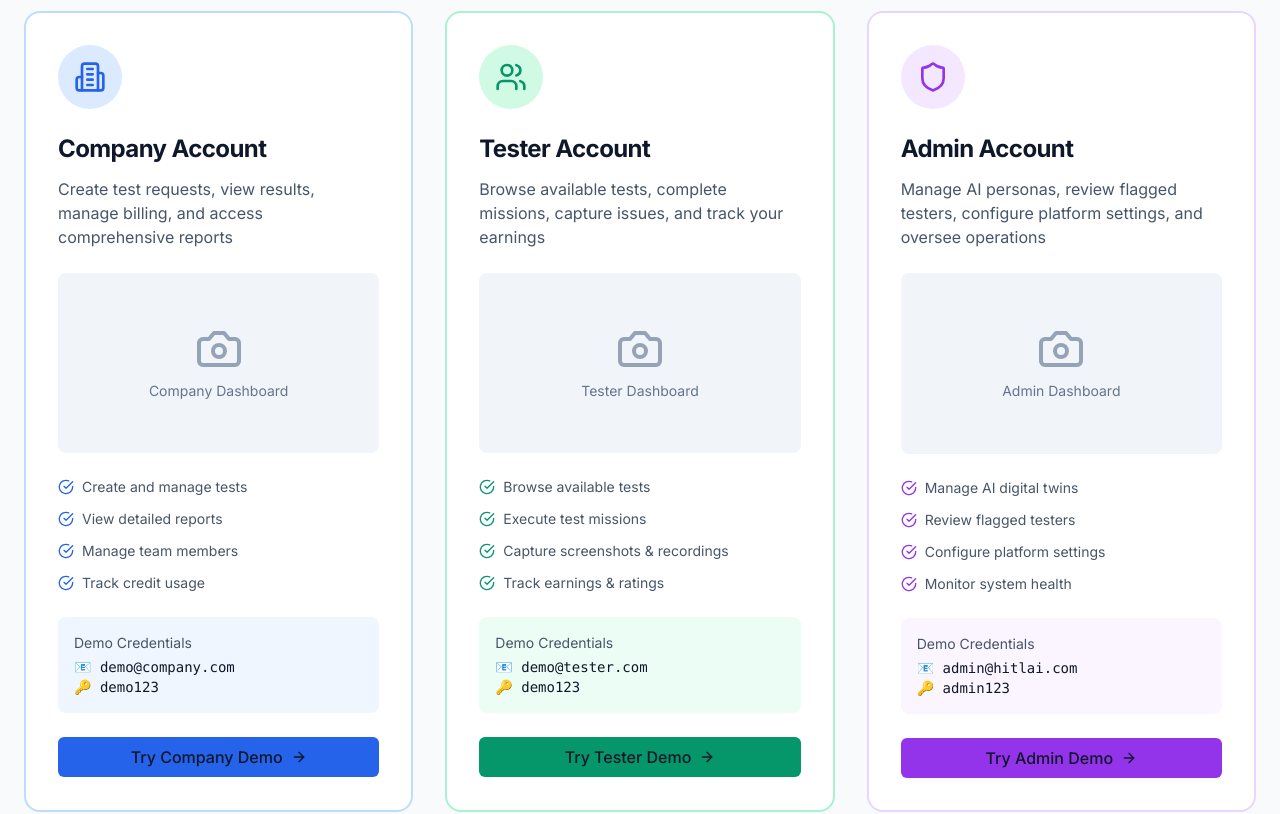
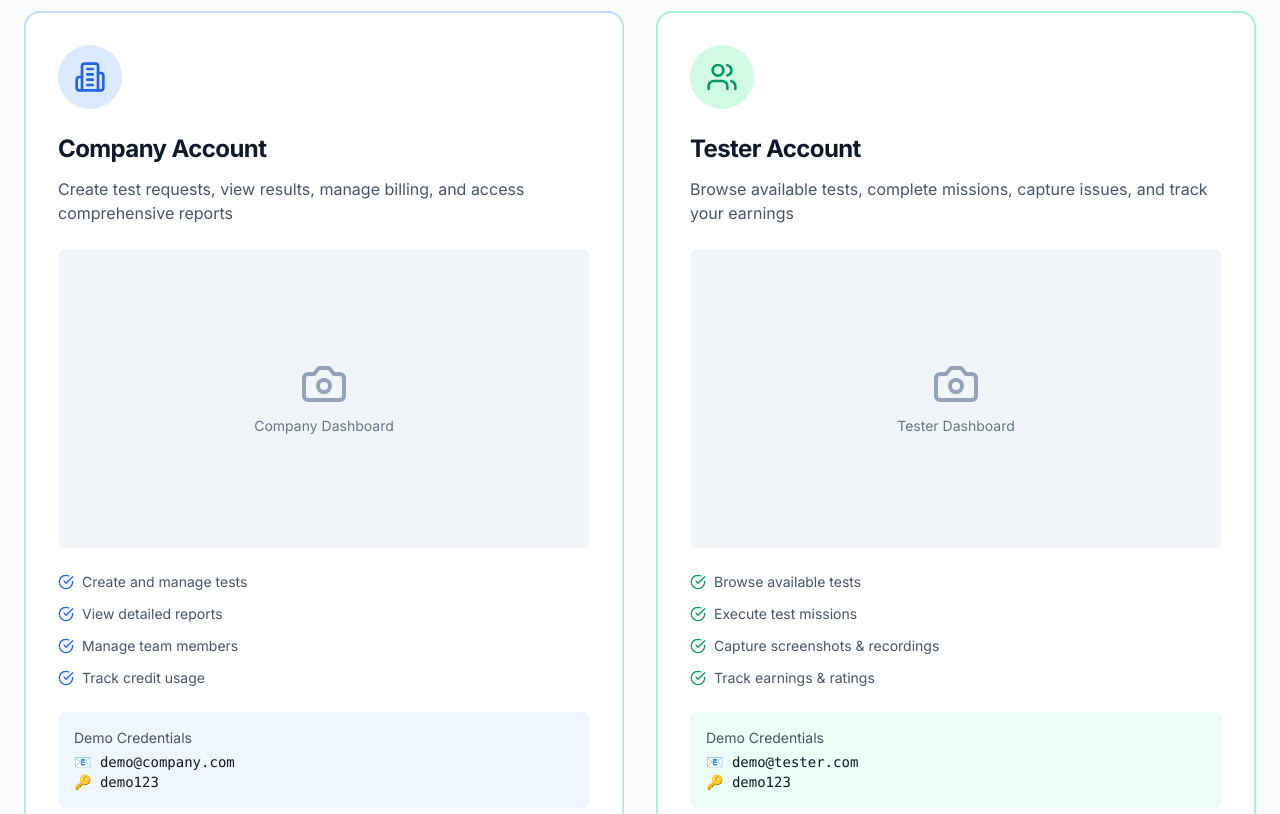
Before and after one commit to Performile1/HitlAI, a Next.js app: page /demo in a window 1280 px wide. Shown: the part 1880-2694 px from the top of the page. Built offline with nearby package versions, Linux system fonts and the light colour scheme.

Commit message:
Remove admin demo from public demo page

```diff
--- a/app/(marketing)/demo/page.tsx
+++ b/app/(marketing)/demo/page.tsx
@@ -1,4 +1,4 @@
-import { Users, Building2, Shield, ArrowRight, CheckCircle, Camera } from 'lucide-react';
+import { Users, Building2, ArrowRight, CheckCircle, Camera } from 'lucide-react';
 import { Button } from '@/components/ui/button';
 import Link from 'next/link';
 import Image from 'next/image';
@@ -87,7 +87,7 @@
             </p>
           </div>
 
-          <div className="grid md:grid-cols-3 gap-8">
+          <div className="grid md:grid-cols-2 gap-8">
             {/* Company Demo */}
             <div className="bg-white rounded-2xl border-2 border-blue-200 p-8 hover:shadow-xl transition-shadow">
               <div className="w-16 h-16 bg-blue-100 rounded-full flex items-center justify-center mb-6">
@@ -196,59 +196,6 @@
               </Link>
             </div>
 
-            {/* Admin Demo */}
-            <div className="bg-white rounded-2xl border-2 border-purple-200 p-8 hover:shadow-xl transition-shadow">
-              <div className="w-16 h-16 bg-purple-100 rounded-full flex items-center justify-center mb-6">
-                <Shield className="w-8 h-8 text-purple-600" />
-              </div>
-
-              <h3 className="text-2xl font-bold text-slate-900 mb-3">Admin Account</h3>
-              <p className="text-slate-600 mb-6">
-                Manage AI personas, review flagged testers, configure platform settings, and oversee operations
-              </p>
-
-              {/* Screenshot Placeholder */}
-              <div className="bg-slate-100 rounded-lg p-4 mb-6 aspect-video flex items-center justify-center">
-                <div className="text-center">
-                  <Camera className="w-12 h-12 text-slate-400 mx-auto mb-2" />
-                  <p className="text-sm text-slate-500">Admin Dashboard</p>
-                </div>
-              </div>
-
-              <div className="space-y-3 mb-6">
-                <div className="flex items-center gap-2 text-sm text-slate-600">
-                  <CheckCircle className="w-4 h-4 text-purple-600" />
-                  <span>Manage AI digital twins</span>
-                </div>
-                <div className="flex items-center gap-2 text-sm text-slate-600">
-                  <CheckCircle className="w-4 h-4 text-purple-600" />
-                  <span>Review flagged testers</span>
-                </div>
-                <div className="flex items-center gap-2 text-sm text-slate-600">
-                  <CheckCircle className="w-4 h-4 text-purple-600" />
-                  <span>Configure platform settings</span>
-                </div>
-                <div className="flex items-center gap-2 text-sm text-slate-600">
-                  <CheckCircle className="w-4 h-4 text-purple-600" />
-                  <span>Monitor system health</span>
-                </div>
-              </div>
-
-              <div className="bg-purple-50 rounded-lg p-4 mb-6">
-                <div className="text-sm text-slate-600 mb-1">Demo Credentials</div>
-                <div className="font-mono text-sm text-slate-900">
-                  <div>📧 admin@hitlai.com</div>
-                  <div>🔑 admin123</div>
-                </div>
-              </div>
-
-              <Link href="/admin/login">
-                <Button className="w-full bg-purple-600 hover:bg-purple-700">
-                  Try Admin Demo
-                  <ArrowRight className="ml-2 w-4 h-4" />
-                </Button>
-              </Link>
-            </div>
           </div>
         </div>
       </section>
```
